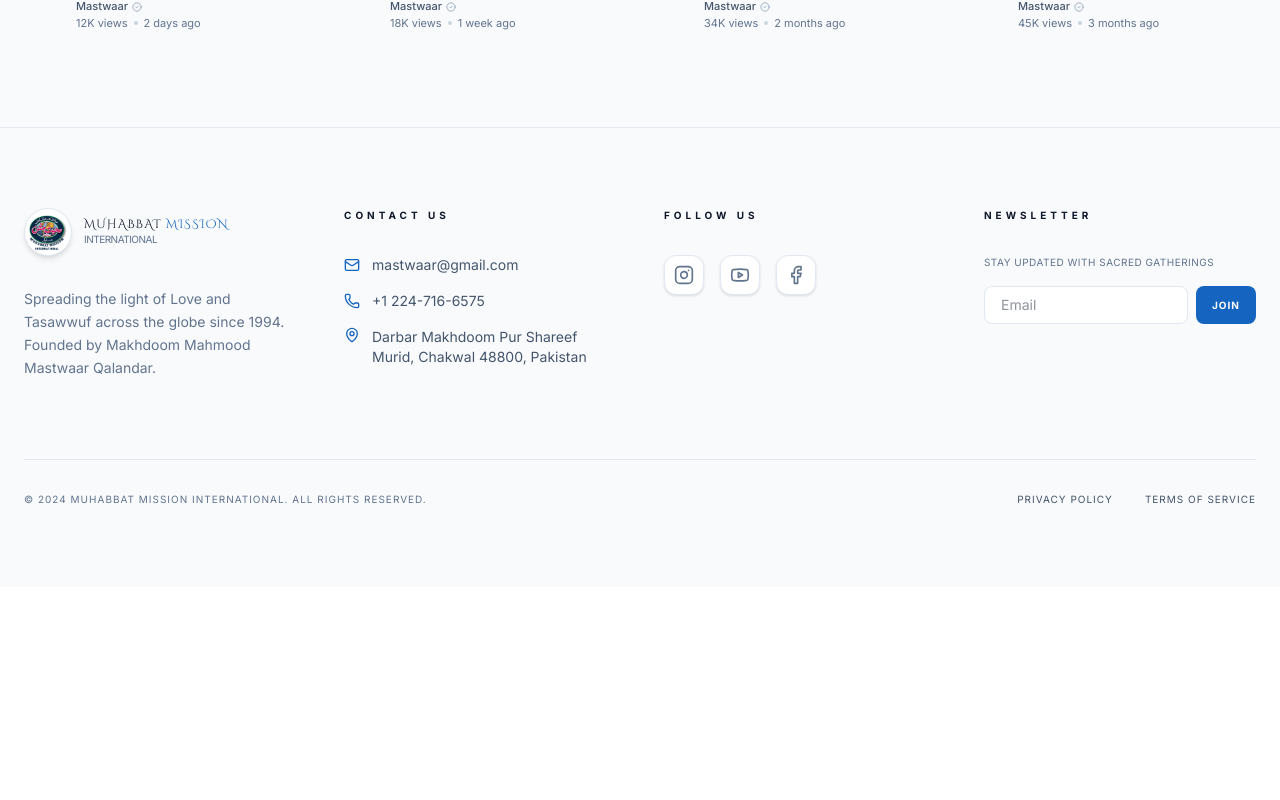
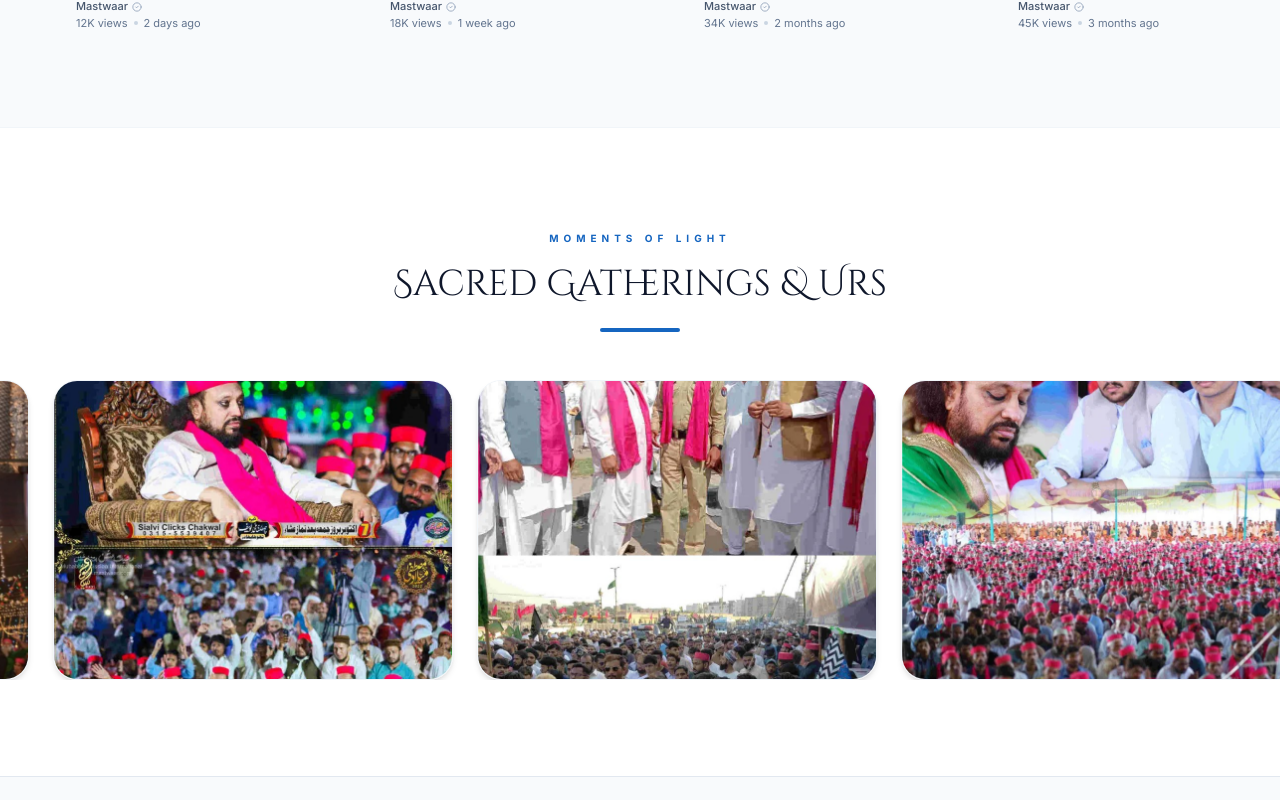
Before and after one commit to Sharmeen-Rauf/islamic-website, a React (Vite) app: page / in a window 1280 px wide. Shown: the part 9300-10100 px from the top of the page. Before the commit the page ends 9887 px from the top, so only its background shows below. Built offline with nearby package versions, Linux system fonts and the light colour scheme; a web font is replaced by a local one.

Commit message:
Add infinite linear image slider for Events & Urs to Homepage

```diff
--- a/src/App.tsx
+++ b/src/App.tsx
@@ -6,6 +6,7 @@ import WelcomeSlider from './components/WelcomeSlider';
 import AyatQuote from './components/AyatQuote';
 import Mission from './components/Mission';
 import VideoShowcase from './components/VideoShowcase';
+import EventsMarquee from './components/EventsMarquee';
 import Books from './components/Books';
 import KhakiPage from './components/KhakiPage';
 import AboutPage from './components/AboutPage';
@@ -140,6 +141,7 @@ export default function App() {
             <ToursRoadmap onNavigate={setCurrentPage} />
             <Books />
             <VideoShowcase />
+            <EventsMarquee />
           </>
         );
     }
--- /dev/null
+++ b/src/components/EventsMarquee.tsx
@@ -0,0 +1,58 @@
+import { motion } from 'motion/react';
+
+const images = [
+  '/02-ors-khaki-shah-29sep2024.jpg',
+  '/113-3day-spiritual-retreat-29jan2020-ft-img-68787027aaddf.jpg',
+  '/13-milad-thoa-bahadur-07oct2022-ft-img-1.jpg',
+  '/17-national-milad-celebration-10sep2022-ft-img.jpg',
+  '/24-ors-imam-hussain-09aug2022-ft-img.jpg',
+  '/27-majlis-mastwaar-23july2022-ft-img.jpg',
+  '/3-day-spirtual-retreart.jpg',
+  '/46-milad-baldia-town-karachi-15jan2022-f-img.jpg',
+  '/75th-Urs-Imam-Hussain-RA-upcoming-jul2025 (1).jpg',
+  '/milad-march-06sep2025-ft-img.jpg',
+  '/ors-imam-hussain-6jul2025-ft-img.jpg'
+];
+
+export default function EventsMarquee() {
+  return (
+    <section className="py-24 bg-white relative overflow-hidden border-t border-slate-100">
+      <div className="max-w-7xl mx-auto px-6 mb-12 text-center">
+        <span className="text-[10px] uppercase tracking-[5px] text-brand-blue font-bold">Moments of Light</span>
+        <h2 className="font-display text-4xl text-slate-900 mt-4">Sacred Gatherings & Urs</h2>
+        <div className="h-1 w-20 bg-brand-blue mx-auto mt-6 rounded-full" />
+      </div>
+
+      <div className="relative w-full overflow-hidden flex">
+        <motion.div
+          animate={{ x: ["0%", "-50%"] }}
+          transition={{
+            repeat: Infinity,
+            ease: "linear",
+            duration: 40,
+          }}
+          className="flex whitespace-nowrap gap-6 px-3"
+        >
+          {/* Double the array for seamless infinite scroll */}
+          {[...images, ...images].map((img, i) => (
+            <div
+              key={i}
+              className="relative w-[300px] md:w-[400px] aspect-[4/3] rounded-3xl overflow-hidden shrink-0 shadow-md border border-slate-100 group"
+            >
+              <img
+                src={img}
+                alt="Event Highlight"
+                className="w-full h-full object-cover group-hover:scale-110 transition-transform duration-700"
+              />
+              <div className="absolute inset-0 bg-gradient-to-t from-black/60 via-transparent to-transparent opacity-0 group-hover:opacity-100 transition-opacity flex items-end p-6">
+                <span className="text-white font-bold tracking-widest uppercase text-xs">
+                  Darbar Sharif
+                </span>
+              </div>
+            </div>
+          ))}
+        </motion.div>
+      </div>
+    </section>
+  );
+}
```
